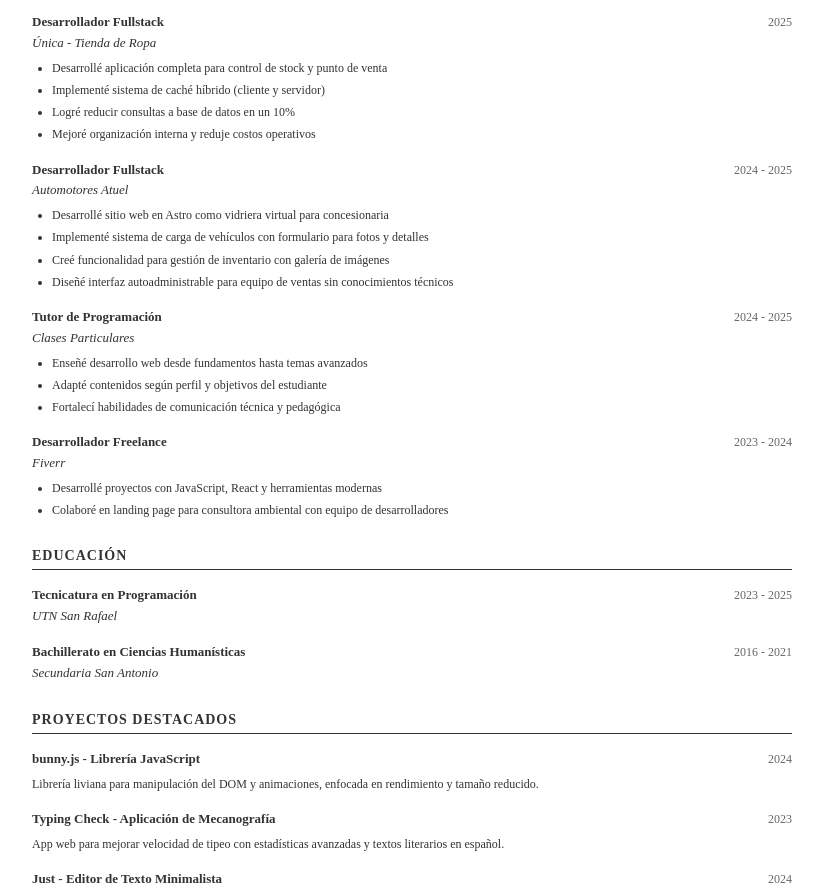
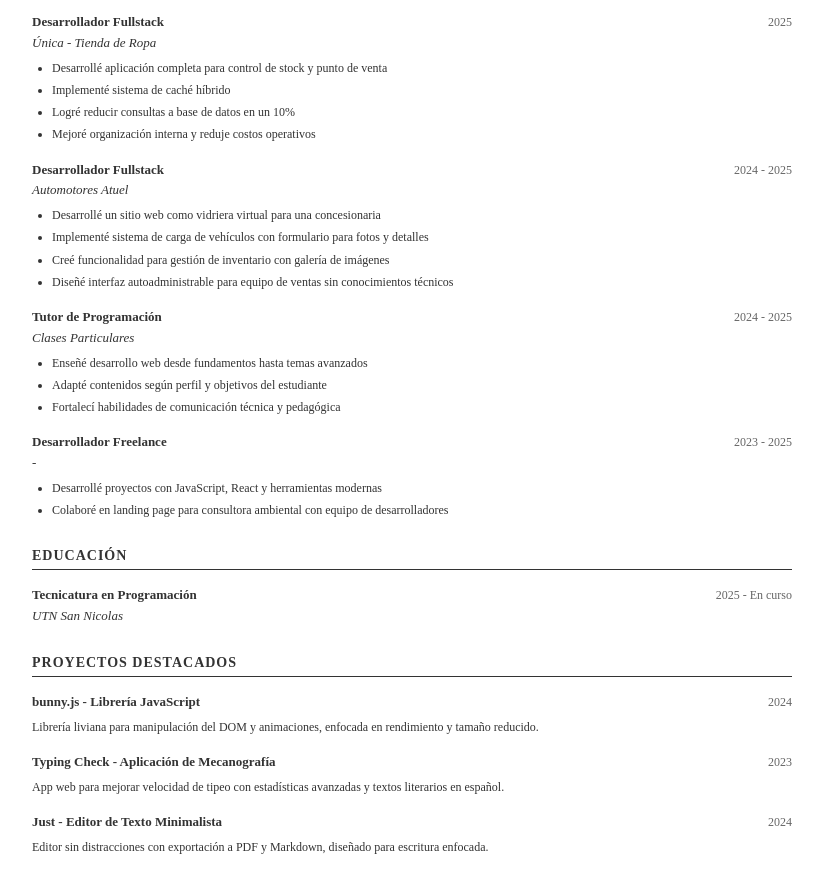
Before and after one commit to beresiartejuan/beresiartejuan.github.io, a plain HTML site: page index.html in a window 1280 px wide. Shown: the part 482-1366 px from the top of the page, without its empty margins (228-1051 px from the left). Drawn offline with Linux system fonts and the light colour scheme.

Commit message:
Update job and education details in index.html

```diff
--- a/index.html
+++ b/index.html
@@ -189,7 +189,7 @@
             </div>
             <ul class="description">
                 <li>Desarrollé aplicación completa para control de stock y punto de venta</li>
-                <li>Implementé sistema de caché híbrido (cliente y servidor)</li>
+                <li>Implementé sistema de caché híbrido</li>
                 <li>Logré reducir consultas a base de datos en un 10%</li>
                 <li>Mejoré organización interna y reduje costos operativos</li>
             </ul>
@@ -204,7 +204,7 @@
                 <div class="date">2024 - 2025</div>
             </div>
             <ul class="description">
-                <li>Desarrollé sitio web en Astro como vidriera virtual para concesionaria</li>
+                <li>Desarrollé un sitio web como vidriera virtual para una concesionaria</li>
                 <li>Implementé sistema de carga de vehículos con formulario para fotos y detalles</li>
                 <li>Creé funcionalidad para gestión de inventario con galería de imágenes</li>
                 <li>Diseñé interfaz autoadministrable para equipo de ventas sin conocimientos técnicos</li>
@@ -230,9 +230,9 @@
             <div class="job-header">
                 <div>
                     <div class="job-title">Desarrollador Freelance</div>
-                    <div class="company">Fiverr</div>
+                    <div class="company">-</div>
                 </div>
-                <div class="date">2023 - 2024</div>
+                <div class="date">2023 - 2025</div>
             </div>
             <ul class="description">
                 <li>Desarrollé proyectos con JavaScript, React y herramientas modernas</li>
@@ -248,19 +248,9 @@
             <div class="education-header">
                 <div>
                     <div class="degree">Tecnicatura en Programación</div>
-                    <div class="institution">UTN San Rafael</div>
+                    <div class="institution">UTN San Nicolas</div>
                 </div>
-                <div class="date">2023 - 2025</div>
-            </div>
-        </div>
-
-        <div class="education-item">
-            <div class="education-header">
-                <div>
-                    <div class="degree">Bachillerato en Ciencias Humanísticas</div>
-                    <div class="institution">Secundaria San Antonio</div>
-                </div>
-                <div class="date">2016 - 2021</div>
+                <div class="date">2025 - En curso</div>
             </div>
         </div>
     </div>
```
